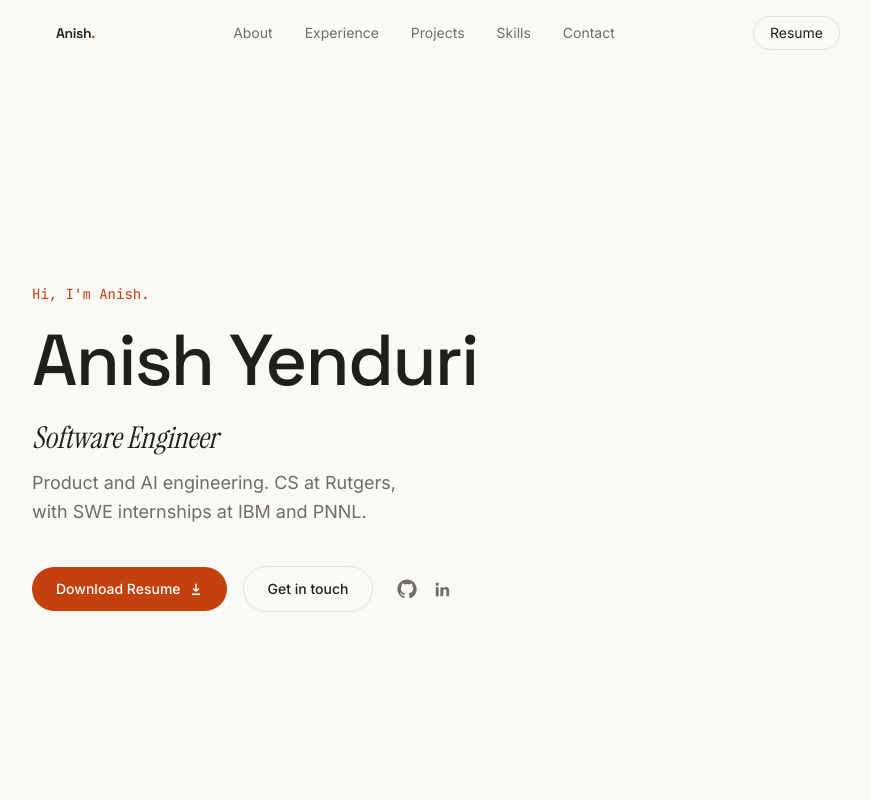
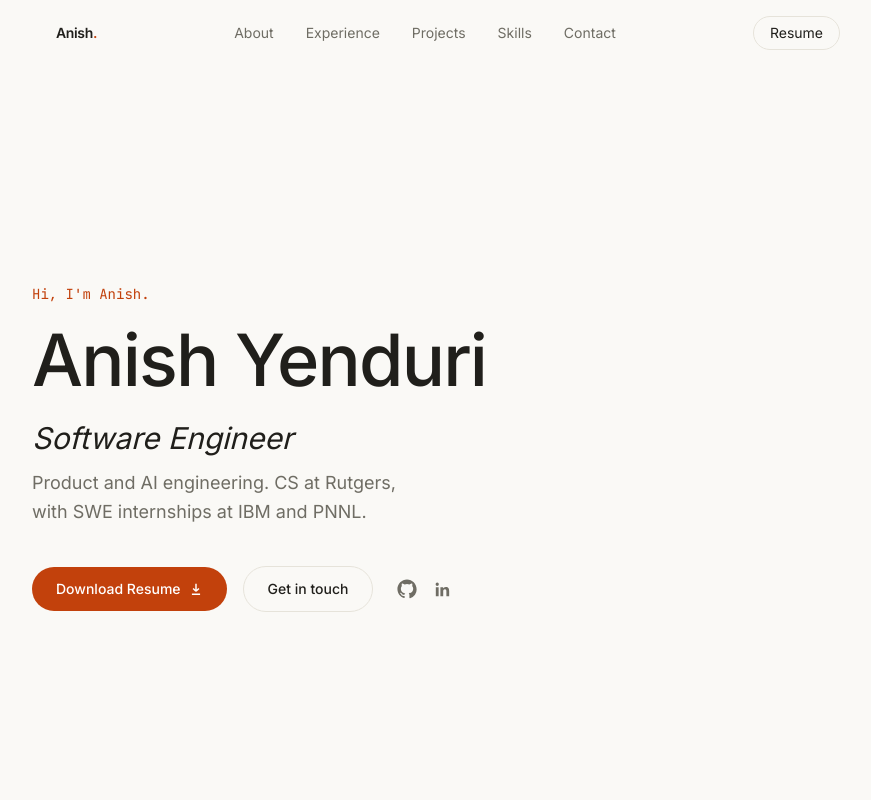
Before and after one commit to anish-yen/personal-portfolio, a Next.js app: page / in a window 1280 px wide. Shown: the top 800 px of the page, without its empty margins (192-1063 px from the left). Built offline with nearby package versions, Linux system fonts and the light colour scheme.

Commit message:
Update font families in Tailwind configuration

```diff
--- a/tailwind.config.ts
+++ b/tailwind.config.ts
@@ -20,8 +20,8 @@ const config: Config = {
       },
       fontFamily: {
         sans: ["var(--font-inter)", "system-ui", "sans-serif"],
-        display: ["var(--font-space-grotesk)", "system-ui", "sans-serif"],
-        serif: ["var(--font-instrument-serif)", "Georgia", "serif"],
+        display: ["var(--font-newsreader)", "Georgia", "serif"],
+        serif: ["var(--font-newsreader)", "Georgia", "serif"],
         mono: ["var(--font-jetbrains-mono)", "monospace"],
       },
       maxWidth: {
```
